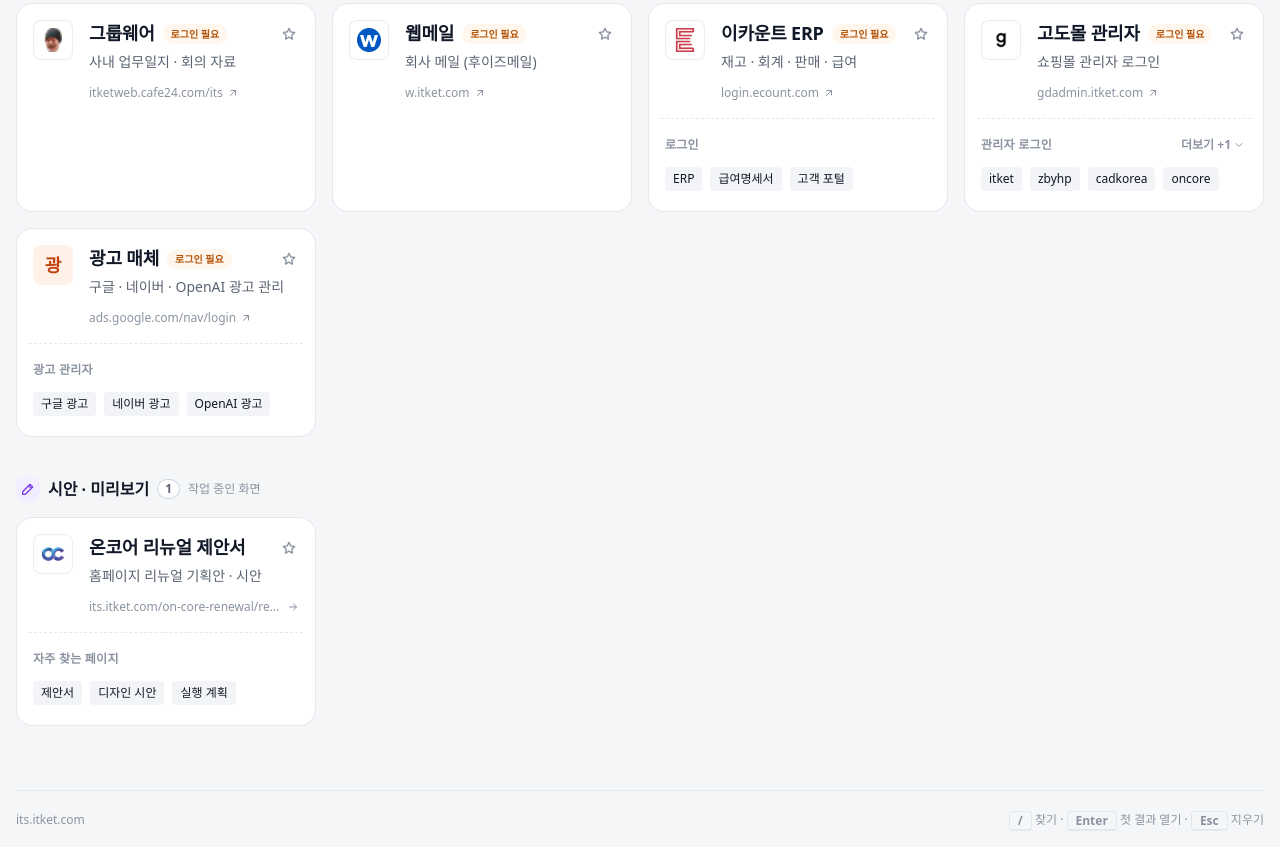
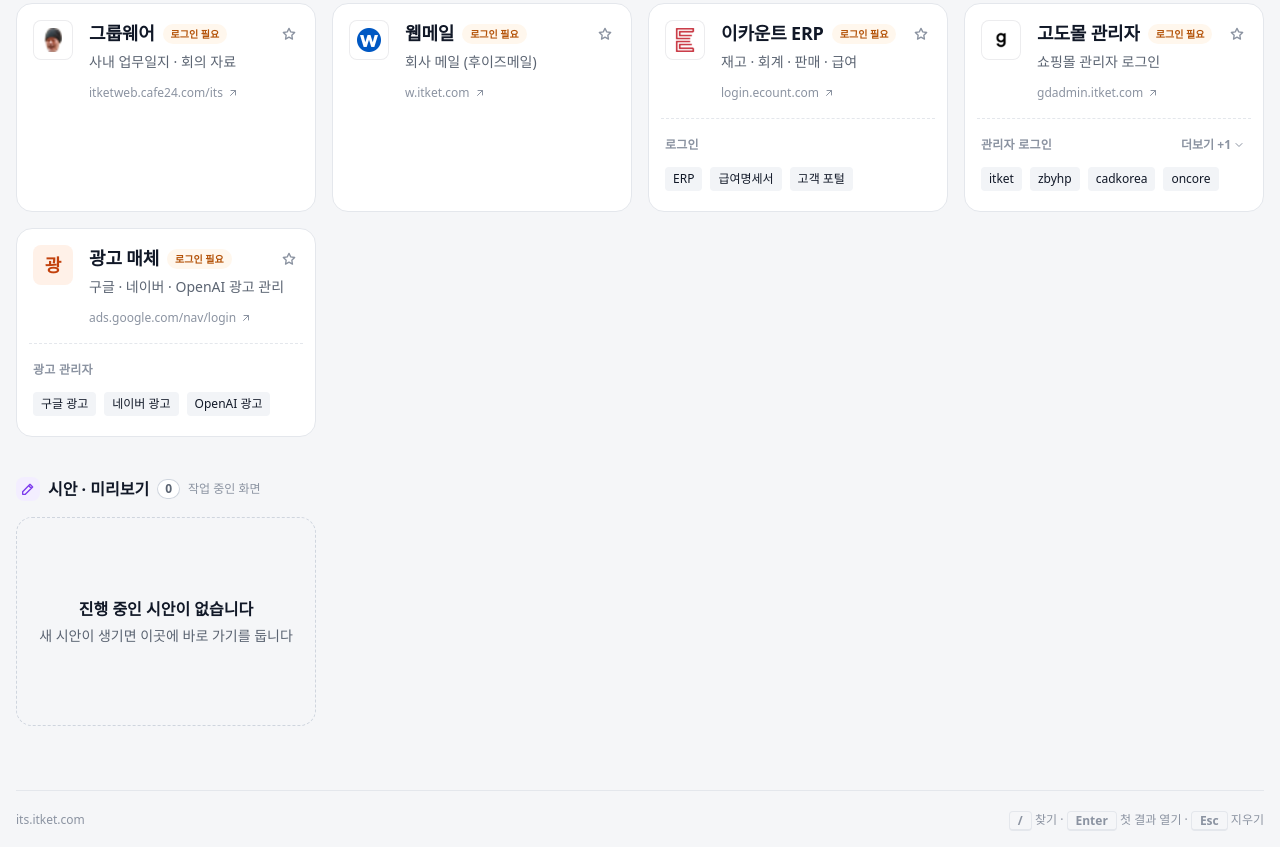
Before and after one commit to its-mkt/its-mkt.github.io, a plain HTML site: page index.html in a window 1280 px wide. Shown: the part 762-1609 px from the top of the page. Drawn offline with Linux system fonts and the light colour scheme; a web font is replaced by a local one.

Commit message:
feat: 온코어 리뉴얼 제안서 카드 삭제, 시안·미리보기 묶음에 카드 크기 빈 상태 추가
links.js 묶음에 empty: { title, desc } 를 두면 카드가 없어도 묶음을 남기고
카드 한 장 높이(--card-h, fitSubs 가 잼)의 빈 상태를 보여 준다. 검색 중엔 숨김.

Co-Authored-By: Claude Opus 5.5 <noreply@anthropic.com>

```diff
--- a/index.html
+++ b/index.html
@@ -228,6 +228,11 @@
   }
 
   /* ── 빈 상태 · 아래쪽 ──────────────────────── */
+  /* 묶음 빈 상태(links.js 의 empty) — 카드 한 장 자리, 높이는 fitSubs() 가 잰 카드 높이(--card-h) */
+  .slot-empty { display: flex; flex-direction: column; align-items: center; justify-content: center; gap: var(--s-4); min-height: var(--card-h, auto); padding: var(--card-pad);
+    border: 1px dashed var(--line-strong); border-radius: var(--r-16); text-align: center; color: var(--muted); font-size: var(--fs-sm); }
+  .slot-empty b { color: var(--text); font-size: var(--fs-md); }
+  #groups.list .slot-empty { min-height: 0; padding: var(--s-24) var(--card-pad); border: 0; border-radius: 0; }
   .empty { padding: var(--s-48) var(--s-16); border: 1px dashed var(--line-strong); border-radius: var(--r-16); text-align: center; color: var(--muted); }
   .empty h2 { margin: 0 0 var(--s-4); overflow-wrap: anywhere; color: var(--text); font-size: var(--fs-md); }
   .empty p { margin: 0 0 var(--s-16); font-size: var(--fs-sm); }
@@ -430,11 +435,13 @@
     const key = slug(g.id) || 'g' + gi;             // 섹션 이름표: links.js 의 id
     const tone = 't' + ((gi % 4) + 1);              // 묶음 색 1→4 반복
     g.items.forEach((it) => { if (it.id && !it.soon && it.url) byId[slug(it.id)] = { it, tone }; });
-    return secBox({ key, tone, icon: g.icon, title: g.group, note: g.note, cards: g.items.map((it) => card(it)).join(''), n: g.items.length });
+    const cards = g.items.length ? g.items.map((it) => card(it)).join('')
+      : `<div class="slot-empty"><b>${esc(g.empty.title || '')}</b>${g.empty.desc ? `<span>${esc(g.empty.desc)}</span>` : ''}</div>`; // 카드가 없는 묶음 = 빈 상태 한 칸
+    return secBox({ key, tone, icon: g.icon, title: g.group, note: g.note, cards, n: g.items.length });
   };
 
   /* ── 그리기 ───────────────────────────────── */
-  const groups = (window.PORTAL_LINKS || []).filter((g) => g && g.items && g.items.length);
+  const groups = (window.PORTAL_LINKS || []).filter((g) => g && g.items && (g.items.length || g.empty)); // 빈 묶음은 empty 가 있을 때만 남긴다
   const total = groups.reduce((n, g) => n + g.items.length, 0);
   const root = $('#groups');
   root.innerHTML = groups.map(section).join('');
@@ -492,6 +499,8 @@
       moreText(more, nav.closest('.card').classList.contains('open'));
     });
     root.classList.remove('measure');
+    const ref = $('.sec:not([hidden]) .card:not([hidden])', root); // 빈 상태 칸을 카드 한 장과 같은 높이로
+    if (ref) root.style.setProperty('--card-h', ref.offsetHeight + 'px');
   };
 
   /* ── 보기 방식: 카드형(기본) · 리스트형 — 고른 것은 이 브라우저에 기억 ── */
@@ -529,7 +538,7 @@
         c.hidden = !ok;
         if (ok) visible++;
       });
-      sec.hidden = visible === 0;
+      sec.hidden = visible === 0 && (words.length > 0 || !$('.slot-empty', sec)); // 빈 상태 묶음은 검색 중에만 숨김
       const cnt = $('.count', sec);
       cnt.textContent = words.length ? `${visible} / ${cnt.dataset.total}` : cnt.dataset.total;
       found += visible;
--- a/links.js
+++ b/links.js
@@ -20,6 +20,8 @@
  *   subLabel: 바로 가기 칩 위 제목 (선택, 기본 '자주 찾는 페이지')
  *   soon : true 면 '준비 중' — 누를 수 없는 흐린 카드, url·sub 없어도 된다 (선택)
  *   login: true 면 '로그인 필요' 표시 (선택). sub 를 적으면 바로 가기도 나온다 (고도몰 관리자 카드의 쇼핑몰별 관리자처럼)
+ *
+ * 묶음 빈 상태 empty (선택): { title, desc } — items 가 비어도 묶음을 남기고 카드 한 장 크기의 빈 상태를 보여 준다 (검색 중엔 숨김)
  *
  * 묶음 아이콘 icon (선택): 'chart' | 'store' | 'office' | 'draft' — 없으면 링크 모양
  *
@@ -141,14 +143,7 @@ window.PORTAL_LINKS = [
     group: '시안 · 미리보기',
     icon: 'draft',
     note: '작업 중인 화면',
-    items: [
-      { id: 'renewal', logo: 'icons/oncore.png', name: '온코어 리뉴얼 제안서', url: '/on-core-renewal/renewal-plan.html', desc: '홈페이지 리뉴얼 기획안 · 시안', tags: 'oncore 리뉴얼 시안 제안서 실행 계획 디자인 시안',
-        sub: [
-          ['제안서', '/on-core-renewal/'],
-          ['디자인 시안', '/on-core-renewal/renewal-plan.html'],
-          ['실행 계획', '/on-core-renewal/project-plan.html'],
-        ],
-      },
-    ],
+    empty: { title: '진행 중인 시안이 없습니다', desc: '새 시안이 생기면 이곳에 바로 가기를 둡니다' },
+    items: [],
   },
 ];
```
